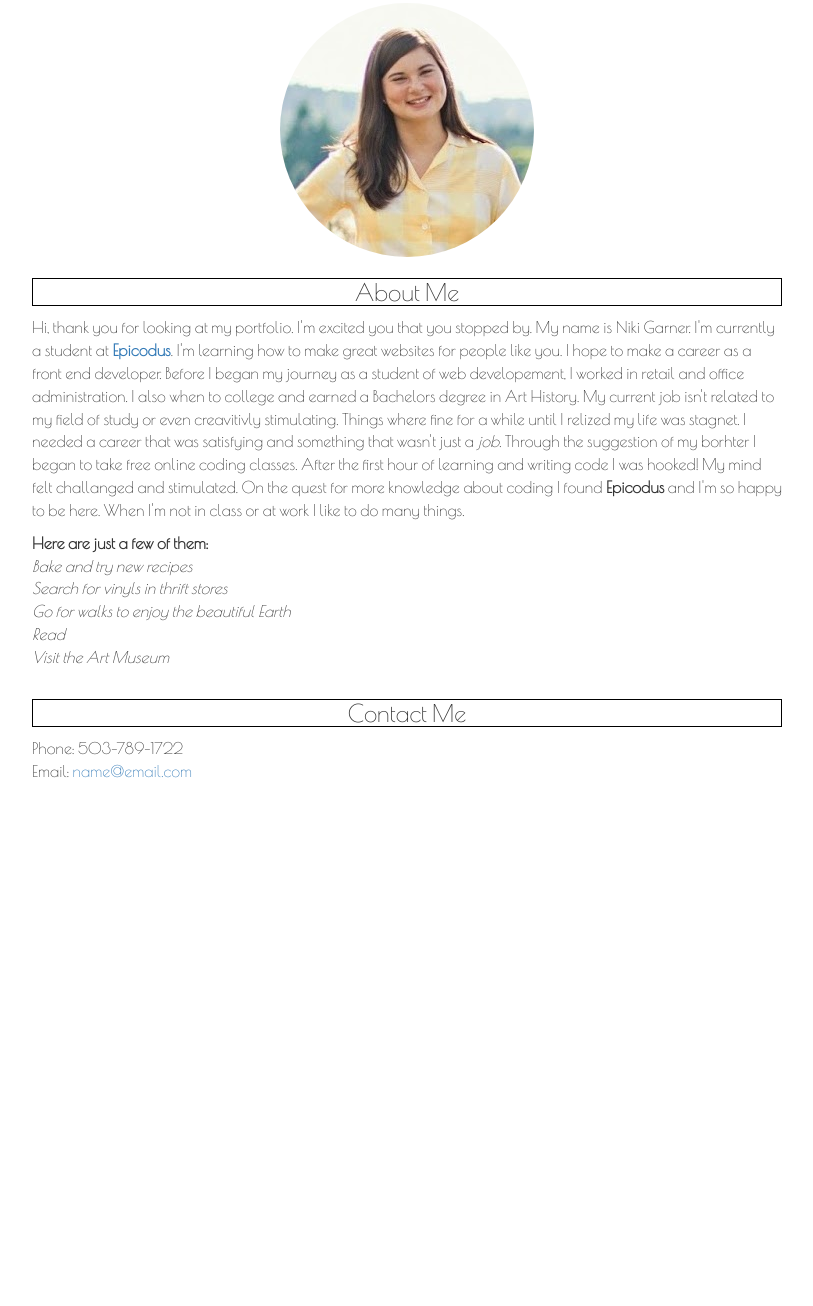
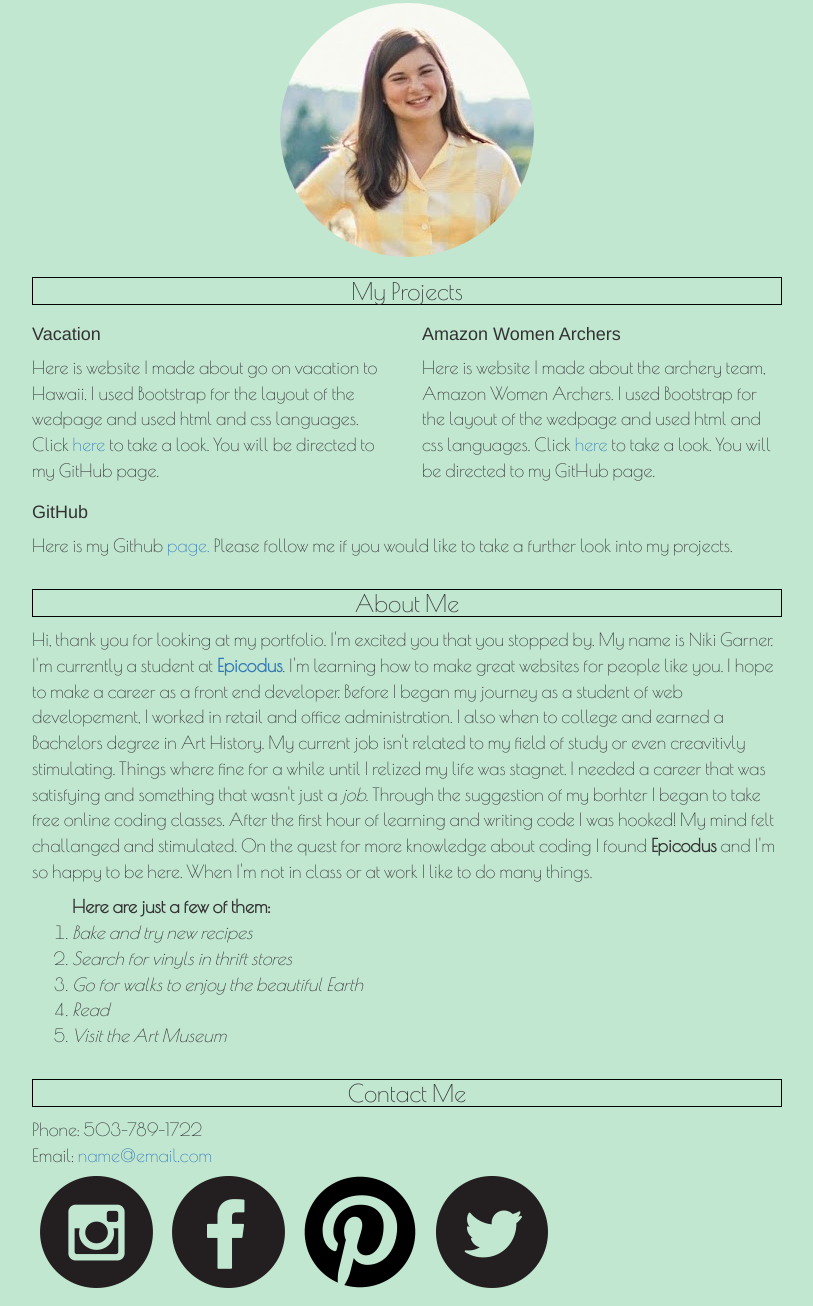
Before and after one commit to NikiGarner/First-Portfolio, a plain HTML site: page index.html in a window 1280 px wide. Shown: the part 155-1461 px from the top of the page, without its empty margins (233-1046 px from the left). Before the commit the page ends 948 px from the top, so only its background shows below. Drawn offline with nearby package versions, Linux system fonts and the light colour scheme.

Commit message:
about projects section. also added social media icons.

```diff
--- a/css/stylesheet.css
+++ b/css/stylesheet.css
@@ -1,3 +1,7 @@
+.background{
+   background-color: rgba(153, 215, 178,0.6);
+}
+
 .header{
   font-family: 'Poiret One', cursive;
   text-align: center;
@@ -21,11 +25,19 @@
   text-align: center;
 }
 
+.projects h3{
+  font-family: 'Poiret One', cursive;
+  border: 1px solid black;
+  text-align: center;
+}
+
 .about-me h3{
   font-family: 'Poiret One', cursive;
   border: 1px solid black;
   text-align: center;
 }
+
+
 .contact-me h3{
   font-family: 'Poiret One', cursive;
   border: 1px solid black;
@@ -35,10 +47,15 @@
 
 p{
   font-family: 'Poiret One', cursive;
-  font-size: medium;
+  font-size: 18px;
 }
 
 ul{
   font-family: 'Poiret One', cursive;
-  font-size: medium;
+  font-size: 18px;
 }
+
+ol{
+  font-family: 'Poiret One', cursive;
+  font-size: 18px;
+}
--- a/index.html
+++ b/index.html
@@ -8,6 +8,7 @@
   </head>
 
   <body>
+    <div class="background">
     <div class="container">
     <div class="header">
       <h1>Niki Garner</h1>
@@ -24,11 +25,44 @@
         <div class="col-md-2"></div>
       </div>
 
+    <div class="row">
+      <div class="col-md-2"></div>
+      <div class="col-md-8">
+      <div class="projects">
+      <h3>My Projects</h3>
+      </div>
+    </div>
+      <div class="col-md-2"></div>
+    </div>
 
     <div class="row">
-      <div class="col-md-4"></div>
-      <div class="col-md-4"></div>
-      <div class="col-md-4"></div>
+      <div class="col-md-2"></div>
+      <div class="col-md-4">
+        <div class="vacation">
+        <h4>Vacation</h4>
+        <p>Here is website I made about go on vacation to Hawaii. I used Bootstrap for the layout of the wedpage and used html and css languages. Click <a href="https://github.com/NikiGarner/vacation">here</a> to take a look. You will be directed to my GitHub page.</p>
+        </div>
+      </div>
+
+      <div class="col-md-4">
+        <div class="AWA">
+        <h4>Amazon Women Archers</h4>
+        <p>Here is website I made about the archery team, Amazon Women Archers. I used Bootstrap for the layout of the wedpage and used html and css languages. Click <a href="https://github.com/NikiGarner/AWA">here</a> to take a look. You will be directed to my GitHub page.</p>
+        </div>
+      </div>
+
+      <div class="col-md-2"></div>
+    </div>
+
+    <div class="row">
+      <div class="col-md-2"></div>
+      <div class="col-md-8">
+        <div class="github">
+        <h4>GitHub</h4>
+        <p>Here is my Github<a href="https://github.com/NikiGarner"> page.</a> Please follow me if you would like to take a further look into my projects.</p>
+        </div>
+      </div>
+      <div class="col-md-2"></div>
     </div>
 
     <div class="row">
@@ -36,20 +70,20 @@
       <div class="col-md-8">
         <div class="about-me">
           <h3>About Me</h3>
-           <p>Hi, thank you for looking at my portfolio. I'm excited you that you stopped by. My name is Niki Garner. I'm currently a student at <a href="www.epicodus.com/"><strong>Epicodus</strong></a>. I'm learning how to make great websites for people like you. I hope to make a career as a front end developer.
+           <p>Hi, thank you for looking at my portfolio. I'm excited you that you stopped by. My name is <span style="color:">Niki Garner</span>. I'm currently a student at <a href="www.epicodus.com/"><strong>Epicodus</strong></a>. I'm learning how to make great websites for people like you. I hope to make a career as a front end developer.
 
            Before I began my journey as a student of web developement, I worked in retail and office administration. I also when to college and earned a Bachelors degree in Art History.
 
            My current job isn't related to my field of study or even creavitivly stimulating. Things where fine for a while until I relized my life was stagnet. I needed a career that was satisfying and something that wasn't just a <em>job</em>. Through the suggestion of my borhter I began to take free online coding classes. After the first hour of learning and writing code I was hooked! My mind felt challanged and stimulated. On the quest for more knowledge about coding I found <strong>Epicodus</strong> and I'm so happy to be here.
 
            When I'm not in class or at work I like to do many things.</p>
-          <ul class="list-unstyled"><strong> Here are just a few of them:</strong>
+          <ol><strong> Here are just a few of them:</strong>
             <li><em>Bake and try new recipes</em></li>
             <li><em>Search for vinyls in thrift stores</em></li>
             <li><em>Go for walks to enjoy the beautiful Earth</em></li>
             <li><em>Read</em></li>
             <li><em>Visit the Art Museum</em></li>
-          </ul>
+          </ol>
         </div>
         </div>
       <div class="col-md-2"></div>
@@ -63,13 +97,27 @@
           <ul class="list-unstyled">
             <li>Phone: 503-789-1722</li>
             <li>Email: <a href="mailto:name@email.com">name@email.com</a></li>
+            <li><a href="https://www.instagram.com">
+              <img src="img/1454039063_Social_networks_Instagram.png" alt="Instagram">
+              </a>
+              <span float="right"><a href="https://www.facebook.com">
+              <img src="img/1454039069_Social_networks_Facebook.png" alt="Facebook">
+              </a></span>
+              <span float="right"><a href="https://www.pinterest.com">
+              <img src="img/1454039081_Socialmedia_icons_Pinterest.png" alt="Pinterest">
+              </a></span>
+              <span float="right"><a href="https://www.twitter.com">
+              <img src="img/1454039074_Social_networks_Twitter.png" alt="Twitter">
+              </a></span>
+            </li>
           </ul>
           </div>
         </div>
         <div class="col-md-2"></div>
    </div>
-  </div>
+   </div>
 
+   </div>
   </div>
   </body>
 </html>
```
Also changed, not shown: img/IMG_8281framedLR_BW071710.jpg (deleted).
